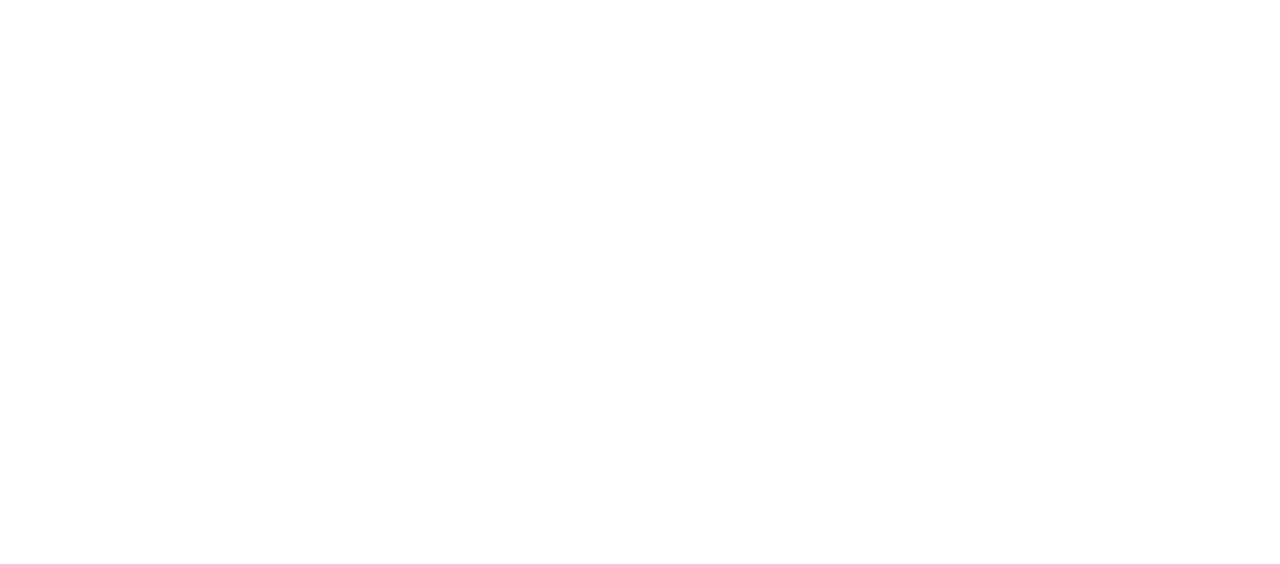
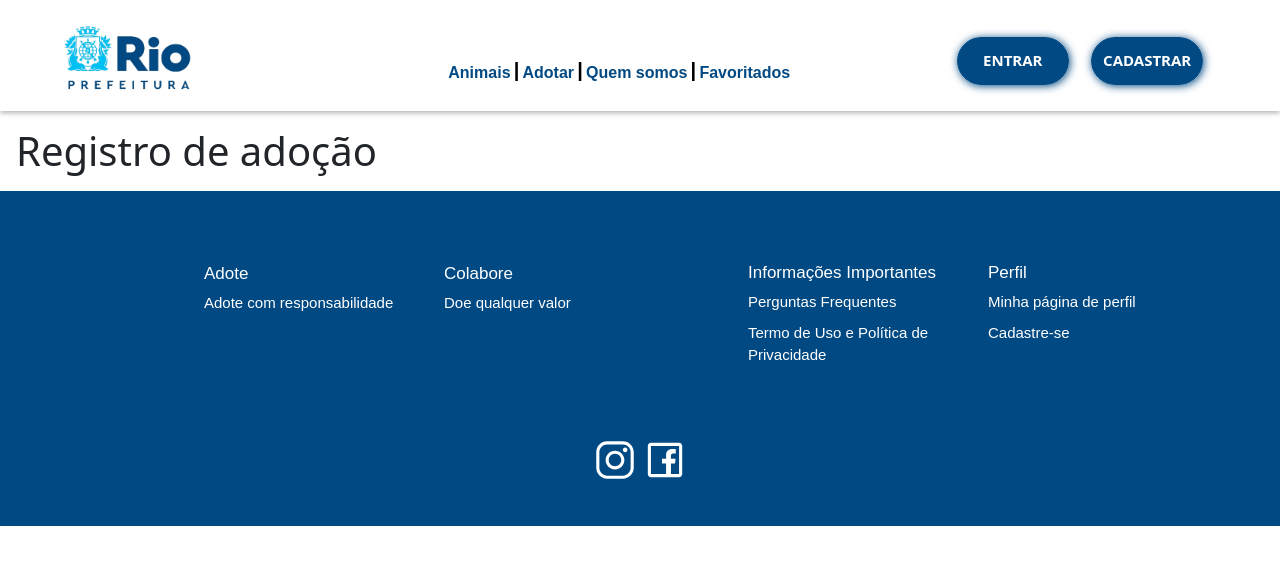
Before and after one commit to dsm-cefet-rj/ti-2024-1-grupo-2-1, a React (Create React App) app in the folder front-end/: page /registro_adocao in a window 1280 px wide. Before the commit this address had no page. Shown: the top 564 px of the page. Built offline with nearby package versions, Linux system fonts and the light colour scheme.

Commit message:
Criada página de Resgistro de Adoção e adição nas rotas

```diff
--- /dev/null
+++ b/front-end/src/pages/RegistroAdocao/index.css
@@ -0,0 +1,4 @@
+.div-main{
+    display: block;
+    margin: 1rem;
+}
--- /dev/null
+++ b/front-end/src/pages/RegistroAdocao/index.jsx
@@ -0,0 +1,18 @@
+import "./index.css"
+import HeaderMain from "../../components/HeaderMain";
+import Footer from "../../components/Footer";
+
+
+export const RegistroAdocao = () => {
+
+    return (
+        <div>
+            <HeaderMain/>
+               <div className="div-main">
+                    <h1>Registro de adoção</h1>
+               </div>
+            <Footer/>
+        </div>
+    );
+
+};
--- a/front-end/src/routes/rotas.jsx
+++ b/front-end/src/routes/rotas.jsx
@@ -4,6 +4,7 @@
 import { Detalhamento } from "../pages/Detalhamento";
 import { Main } from "../pages/Principal";
 import Agendamento from "../pages/Pag_Agendamento";
+import { RegistroAdocao } from "../pages/RegistroAdocao";
 
 export const AppRouter = () => {
   return (
@@ -14,6 +15,7 @@
           <Route path="/favoritos" element={<Favoritos />} />
           <Route exact path="/detalhamento/:id" element={<Detalhamento />} />
           <Route path="/agendamento" element={<Agendamento />} />
+          <Route path="/registro_adocao" element={<RegistroAdocao />} />
         </Routes>
       </Fragment>
     </Router>
```
